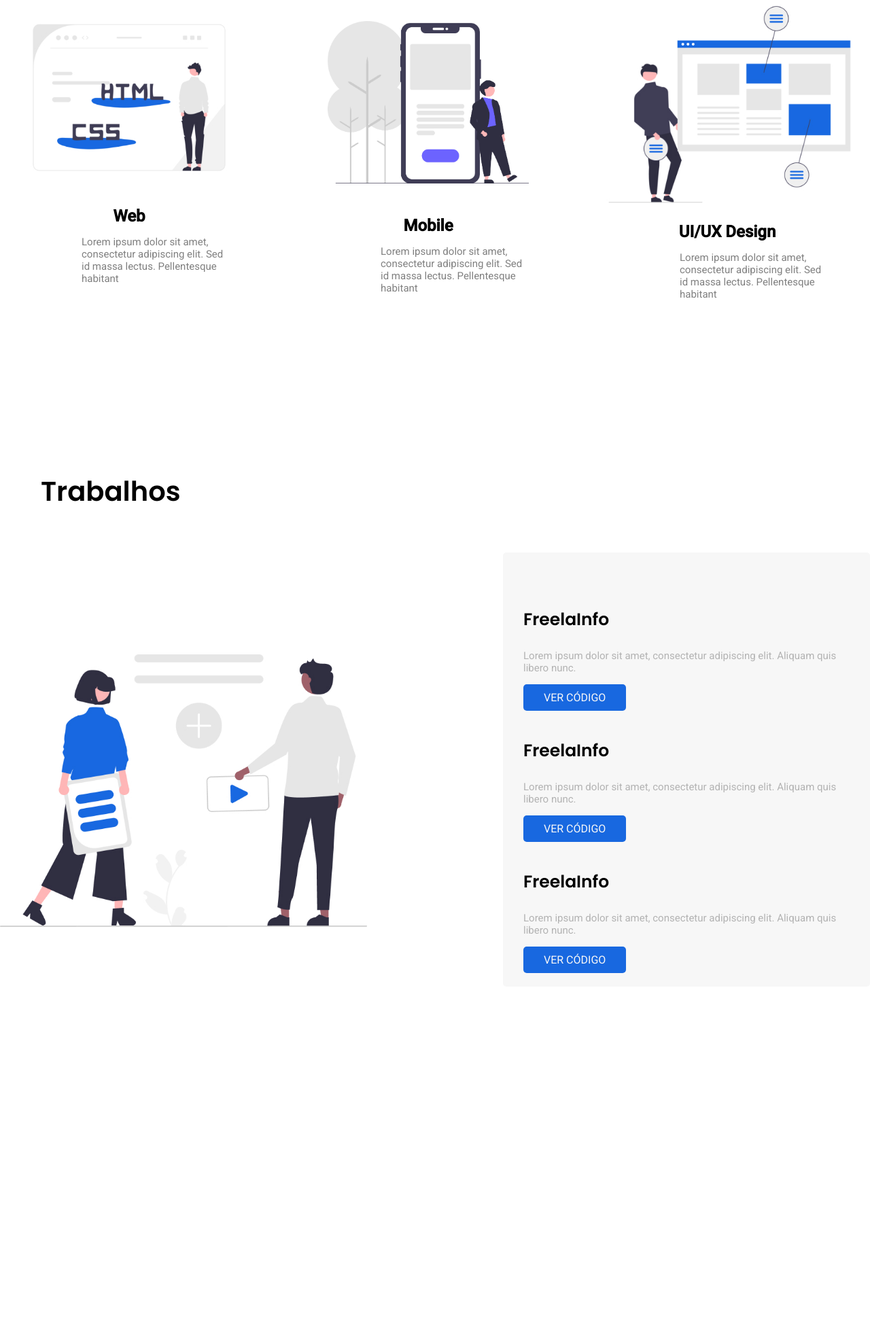
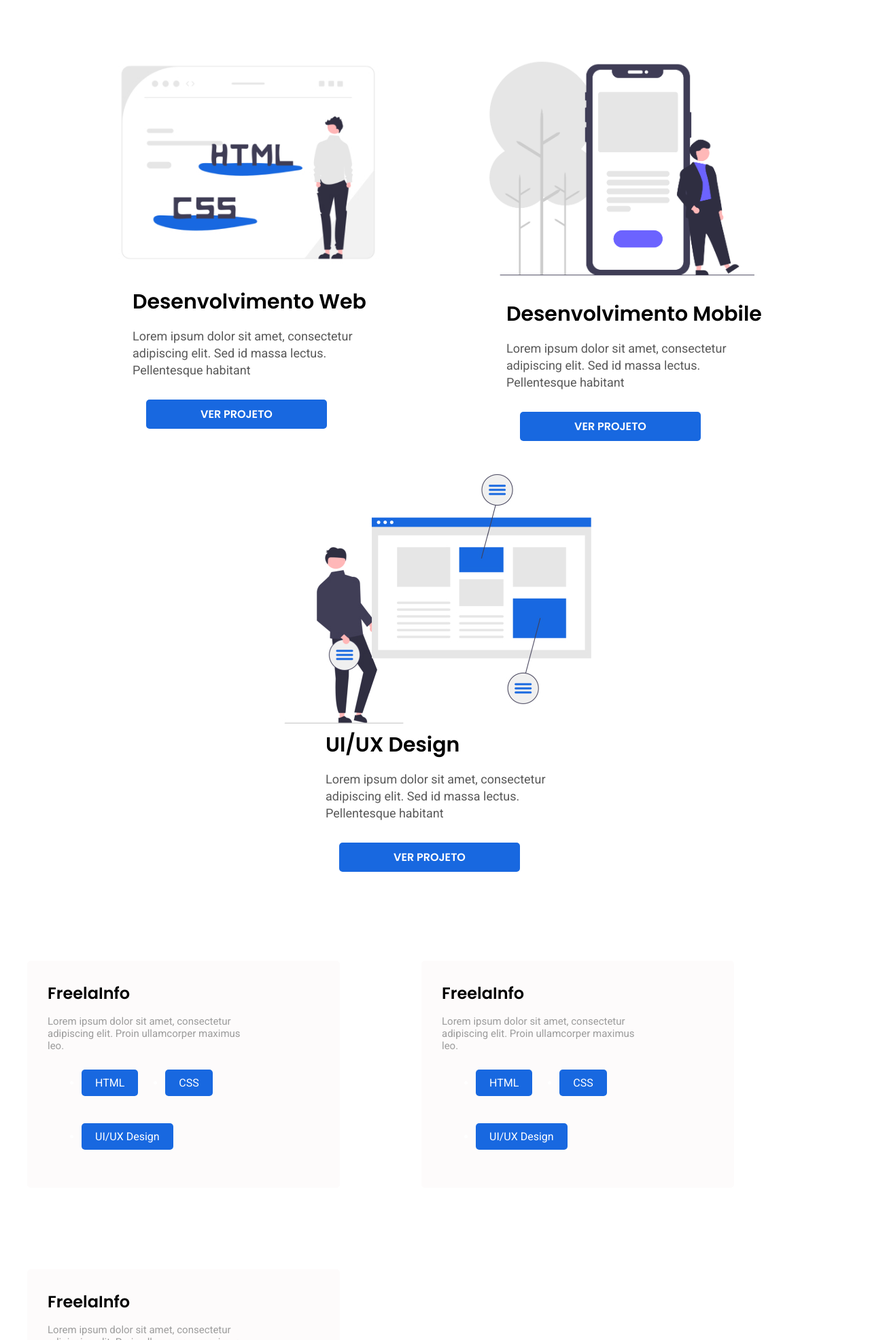
Before and after one commit to Moura14/Freela_info, a plain HTML site: page index.html in a window 1280 px wide. Shown: the part 828-2800 px from the top of the page at 68% size. Before the commit the page ends 2340 px from the top, so only its background shows below. Drawn offline with Linux system fonts and the light colour scheme.

Commit message:
alteração no design

```diff
--- a/css/introdução.css
+++ b/css/introdução.css
@@ -22,14 +22,18 @@
   line-height: 25px;
   color: #595959;
   margin-bottom: 40px;
+  font-family: "Roboto", serif;
 }
 
 .introducao a {
   padding: 20px 30px;
   border-radius: 4px;
   background: #1868e0;
+  font-size: 20px;
+  font-weight: bold;
   color: white;
   text-decoration: none;
+  font-family: "Poppins", sans-serif;
 }
 
 .introducao a:hover {
--- a/css/servicos.css
+++ b/css/servicos.css
@@ -1,66 +1,61 @@
-.serviços h1 {
+.serviços-conteudo {
+  display: flex;
+  flex-wrap: wrap;
+  gap: 50px;
+  padding: 100px;
+  justify-content: center;
+}
+
+.serviços-conteudo img {
+  max-width: 500px;
+  display: block;
+}
+
+.serviços-feitos h2 {
+  padding-left: 80px;
+  line-height: 40px;
+  font-size: 30px;
+  font-family: "Poppins", sans-serif;
   color: black;
-  font-family: "Poppins", sans-serif;
-  margin: 0 auto;
-  padding-top: 200px;
-  font-size: 40px;
   font-weight: bold;
 }
 
-.serviços h2 {
-  color: black;
-  text-align: center;
+.serviços-feitos p {
+  padding-left: 80px;
+  font-family: "Roboto", serif;
+  font-size: 18px;
+  line-height: 25px;
+  color: #595959;
+  max-width: 350px;
+  margin-bottom: 10px;
+  padding-bottom: 30px;
 }
 
-.serviços p {
-  color: grey;
-  font-family: "Roboto", serif;
-  font-size: 15px;
-  max-width: 25ch;
-
-  padding-left: 120px;
-}
-
-.serviços ul {
-  display: flex;
-  flex-wrap: wrap;
-  gap: 60px;
-  max-width: 1400px;
-  margin-left: auto;
-  margin-right: auto;
-  padding: 0px 20px 20px 0px;
-  overflow: auto;
-}
-
-.serviços img {
-  margin-bottom: 16px;
-  max-width: 100%;
-}
-
-.serviços li {
-  flex: 1;
-  min-width: 280px;
-  align-items: center;
-  min-width: 280px;
-}
-
-.serviços a {
-  display: block;
+.serviços-feitos a {
+  justify-content: center;
+  margin-left: 100px;
+  background: #1868e0;
+  padding: 10px 80px;
+  font-family: "Poppins", sans-serif;
+  color: white;
+  font-size: 16px;
+  border-radius: 5px;
+  font-weight: bold;
+  text-decoration: none;
 }
 
 @media (max-width: 800px) {
-  .serviços img {
-    max-width: 350px;
-    align-items: center;
+  .serviços-feitos {
+    padding: 10px;
+    max-width: 1200px;
   }
-
-  .serviços h2 {
-    text-align: center;
+  .serviços-feitos a {
+    padding: 10px 30px;
   }
-  .serviços p {
-    max-width: 100%;
-    padding-left: 30px;
-
-    font-size: 21px;
+  .serviços-conteudo {
+    justify-content: flex-end;
+    margin: 0px;
+    padding-right: 10px;
+    padding-top: 10px;
   }
 }
--- a/css/trabalhos.css
+++ b/css/trabalhos.css
@@ -1,48 +1,41 @@
-.trabalhos-feitos {
+.trabalhos {
   display: grid;
-  grid-template-columns: 1fr 1fr;
-  gap: 200px;
-  padding-bottom: 60px;
-  padding-top: 60px;
+  grid-template-columns: 1fr 2fr;
+  gap: 40px;
 }
 
-.trabalhos-feitos h3 {
-  font-size: 25px;
-  padding-bottom: 10px;
-  color: #000000;
-  font-family: "Poppins", sans-serif;
-  font-weight: bold;
-  padding-top: 50px;
+.trabalhos-habilidades {
+  display: flex;
+  flex-wrap: wrap;
+  gap: 20px;
 }
 
-.trabalhos-feitos p {
-  font-size: 15px;
-  color: #b3b3b3;
-  font-family: "Roboto", serif;
-  margin-bottom: 25px;
+.trabalhos-titulo {
+  font-style: bold;
+  color: black;
+  font-size: 24px;
+  font-family: "Poppins", sans-serif;
 }
 
-.trabalhos-conteudo {
-  background-color: #f7f7f7;
+.trabalhos-p {
+  font-family: "Roboto", serif;
+  font-size: 15px;
+  color: #9c9c9c;
+  max-width: 300px;
+}
+
+.trabalhos-feitos {
+  background-color: #fdfbfb;
+  max-width: 400px;
+  margin: 40px;
   padding: 30px;
   border-radius: 5px;
-  gap: 10px 20px;
 }
 
-.trabalhos-conteudo a {
-  margin-top: 100px;
-  background: #1868e0;
-  color: #f7f7f7;
-  padding: 10px 30px;
-  font-family: "Roboto", serif;
-  margin-top: 40px;
+.trabalhos-habilidades li {
+  background-color: #1868e0;
+  padding: 10px 20px;
+  margin: 10px;
+  text-align: center;
   border-radius: 5px;
-  text-decoration: none;
 }
-
-.trabalhos-feitos img {
-  max-width: 100%;
-  max-height: 100%;
-  margin: 0 auto;
-  padding-top: 150px;
-}
--- a/index.html
+++ b/index.html
@@ -17,15 +17,10 @@
 
       <nav aria-label="primaria">
         <ul class="menu">
-          <a href="./serviços.html">
-            <li>Serviços</li>
-          </a>
-          <a href="./trabalhos.html">
-            <li>Trabalhos</li>
-          </a>
-          <a href="./contato.html">
-            <li>Contato</li>
-          </a>
+          <li><a href="#servicos">Serviços</a></li>
+          <li><a href="#trabalhos">Trabalhos</a></li>
+          <li><a href="#contato">Contato</a></li>
+
         </ul>
       </nav>
     </div>
@@ -35,51 +30,62 @@
     <div>
       <h1>Serviços de<br>tecnologia<span>.</span></br></h1>
       <p>Lorem ipsum dolor sit amet, consectetur adipiscing elit. Sed id massa lectus. Pellentesque habitant. Lorem ipsum dolor sit amet, consectetur adipiscing elit. Sed id massa lectus. Pellentesque habitant</p>
-      <a href="./serviços.html">CONHEÇA OS NOSSOS SERVIÇOS</a>
+      <a href="#servicos">CONHEÇA OS NOSSOS SERVIÇOS</a>
     </div>
   </main>
-  <article class="serviços">
+  <article class="serviços" id="servicos">
 
     <h1 class="container">Serviços</h1>
-    <ul class="serviços-conteudo">
-      <li> <img src="./img/site.jpg" alt="">
-        <h2>Web</h2>
+    <div class="serviços-conteudo">
+      <div class="serviços-feitos"> <img src="./img/site.jpg" alt="">
+        <h2>Desenvolvimento Web</h2>
         <p>Lorem ipsum dolor sit amet, consectetur adipiscing elit. Sed id massa lectus. Pellentesque habitant</p>
-      </li>
-
-
-      <li><img src="./img/celular.png" alt="">
-        <h2>Mobile</h2>
+        <a href="#">VER PROJETO</a>
+      </div>
+      <div class="serviços-feitos">
+        <img src="./img/celular.png" alt="">
+        <h2>Desenvolvimento Mobile</h2>
         <p>Lorem ipsum dolor sit amet, consectetur adipiscing elit. Sed id massa lectus. Pellentesque habitant</p>
-      </li>
-
-
-      <li><img src="./img/design.jpg" alt="">
-        <h2>UI/UX Design</h2>
-        <p>Lorem ipsum dolor sit amet, consectetur adipiscing elit. Sed id massa lectus. Pellentesque habitant</p>
-      </li>
-    </ul>
-  </article>
-  <section class="trabalhos-bg">
-
-    <h1 class="container">Trabalhos</h1>
-    <div class="trabalhos-feitos">
-      <img src="./img/trabalhos.jpg" alt="">
-      <div class="trabalhos-conteudo">
-        <h3>FreelaInfo</h3>
-        <p>Lorem ipsum dolor sit amet, consectetur adipiscing elit. Aliquam quis libero nunc.</p>
-        <a href="./">VER CÓDIGO</a>
-        <h3>FreelaInfo</h3>
-        <p>Lorem ipsum dolor sit amet, consectetur adipiscing elit. Aliquam quis libero nunc.</p>
-        <a href="./">VER CÓDIGO</a>
-        <h3>FreelaInfo</h3>
-        <p>Lorem ipsum dolor sit amet, consectetur adipiscing elit. Aliquam quis libero nunc.</p>
-        <a href="./">VER CÓDIGO</a>
+        <a href="#">VER PROJETO</a>
       </div>
 
 
+      <div class="serviços-feitos"><img src="./img/design.jpg" alt="">
+        <h2>UI/UX Design</h2>
+        <p>Lorem ipsum dolor sit amet, consectetur adipiscing elit. Sed id massa lectus. Pellentesque habitant</p>
+        <a href="#">VER PROJETO</a>
+      </div>
+    </div>
+  </article>
+  <section class="trabalhos">
+    <div class="trabalhos-feitos">
+      <h3 class="trabalhos-titulo">FreelaInfo</h3>
+      <p class="trabalhos-p">Lorem ipsum dolor sit amet, consectetur adipiscing elit. Proin ullamcorper maximus leo.</p>
+      <ul class="trabalhos-habilidades">
+        <li>HTML</li>
+        <li>CSS</li>
+        <li>UI/UX Design</li>
+      </ul>
+    </div>
+    <div class="trabalhos-feitos">
+      <h3 class="trabalhos-titulo">FreelaInfo</h3>
+      <p class="trabalhos-p">Lorem ipsum dolor sit amet, consectetur adipiscing elit. Proin ullamcorper maximus leo.</p>
+      <ul class="trabalhos-habilidades">
+        <li>HTML</li>
+        <li>CSS</li>
+        <li>UI/UX Design</li>
+      </ul>
+    </div>
+    <div class="trabalhos-feitos">
+      <h3 class="trabalhos-titulo">FreelaInfo</h3>
+      <p class="trabalhos-p">Lorem ipsum dolor sit amet, consectetur adipiscing elit. Proin ullamcorper maximus leo.</p>
+      <ul class="trabalhos-habilidades">
+        <li>HTML</li>
+        <li>CSS</li>
+        <li>UI/UX Design</li>
+      </ul>
 
-
+      <img src="./img/jobs.jpg" alt="Jobs">
 
     </div>
 
```
Also changed, not shown: img/jobs.jpg (added).
